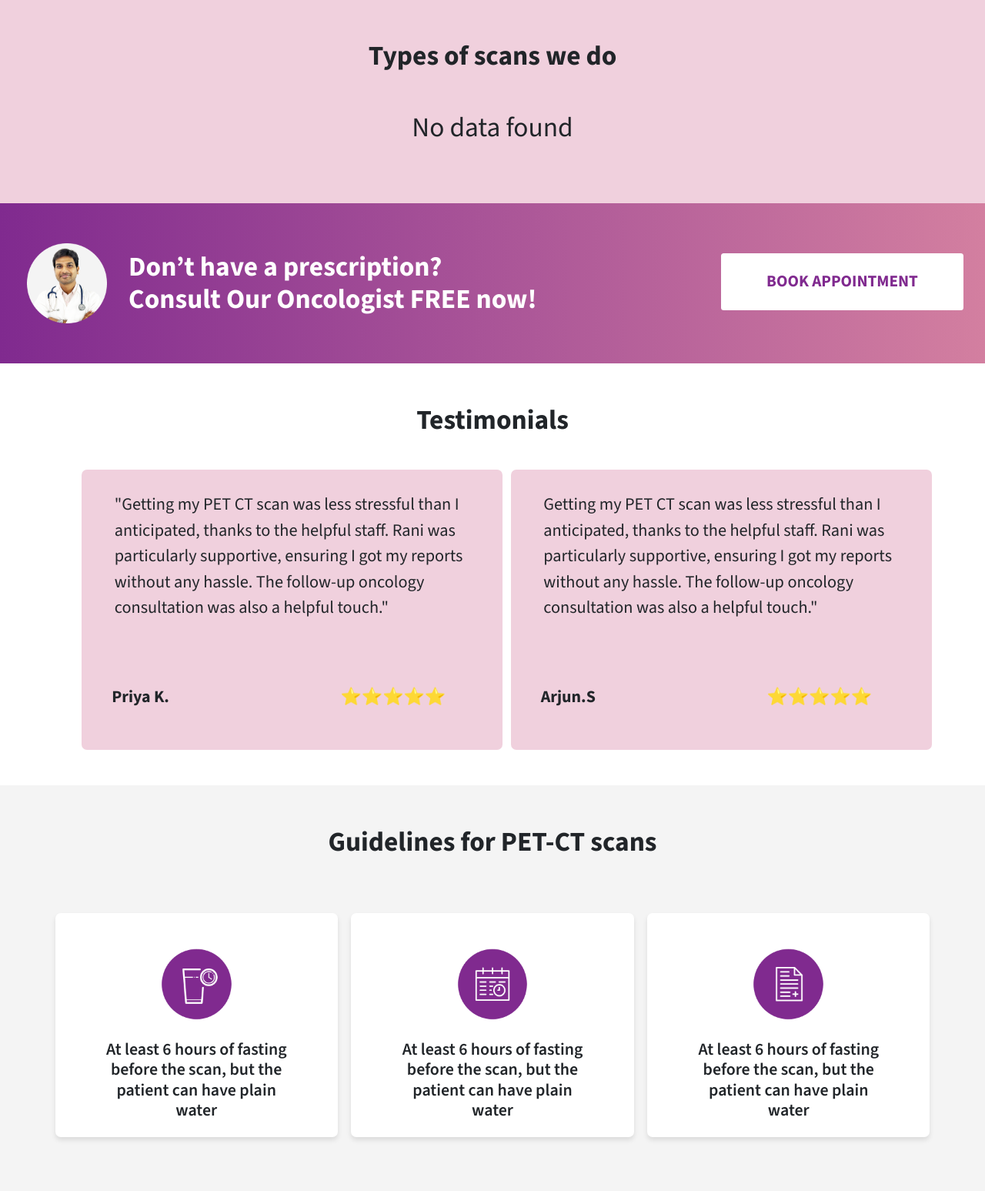
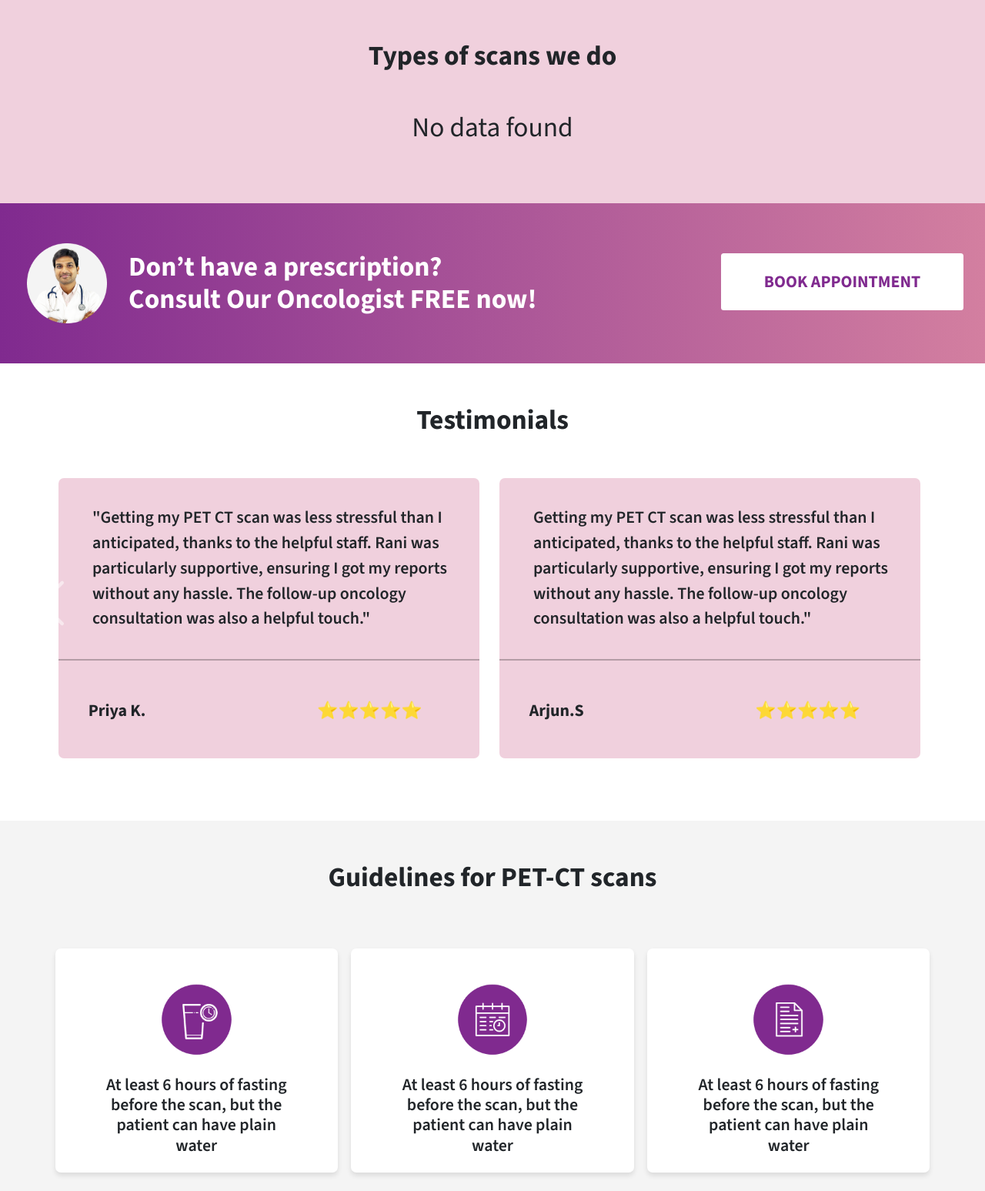
Before and after one commit to lavankumara2015/htdocs, a PHP site: page /copyFigma/index.php in a window 1280 px wide. Shown: the part 931-2478 px from the top of the page at 77% size. Run offline with PHP 8.4, Linux system fonts and the light colour scheme; data that the repository does not hold is empty.

Commit message:
All changes done

```diff
--- a/copyFigma/index.php
+++ b/copyFigma/index.php
@@ -5,13 +5,14 @@
     <!-- <meta http-equiv="refresh" content="1"> -->
     <meta charset="UTF-8">
     <meta name="viewport" content="width=device-width, initial-scale=1.0">
-    <title>Figma Copy</title>
+    <title>Cancer Clinics</title>
     <link href="https://cdn.jsdelivr.net/npm/bootstrap@5.3.3/dist/css/bootstrap.min.css" rel="stylesheet" integrity="sha384-QWTKZyjpPEjISv5WaRU9OFeRpok6YctnYmDr5pNlyT2bRjXh0JMhjY6hW+ALEwIH" crossorigin="anonymous">
     <script src="https://cdn.jsdelivr.net/npm/bootstrap@5.3.3/dist/js/bootstrap.bundle.min.js" integrity="sha384-YvpcrYf0tY3lHB60NNkmXc5s9fDVZLESaAA55NDzOxhy9GkcIdslK1eN7N6jIeHz" crossorigin="anonymous"></script>
     <link rel="stylesheet" href="styles.css">
     <link rel="preconnect" href="https://fonts.googleapis.com">
     <link rel="preconnect" href="https://fonts.gstatic.com" crossorigin>
     <link href="https://fonts.googleapis.com/css2?family=Source+Sans+3:ital,wght@0,200..900;1,200..900&display=swap" rel="stylesheet">
+
 </head>
 
 <body>
@@ -104,13 +105,13 @@
             <div class="carousel-inner">
                 <div class="carousel-item active">
                     <p>"Getting my PET CT scan was less stressful than I anticipated, thanks to the helpful staff. Rani was particularly supportive, ensuring I got my reports without any hassle. The follow-up oncology consultation was also a helpful touch."</p>
-                    <hr style="border: 1px solid rgb(176, 169, 166) ;">
+                    <hr id="carousel-hr">
                     <span>Priya K.</span>
                     <span class="rating">⭐⭐⭐⭐⭐</span>
                 </div>
                 <div class="carousel-item">
                     <p>Getting my PET CT scan was less stressful than I anticipated, thanks to the helpful staff. Rani was particularly supportive, ensuring I got my reports without any hassle. The follow-up oncology consultation was also a helpful touch."</p>
-                    <hr style="border: 1px solid rgb(176, 169, 166) ;">
+                    <hr id="carousel-hr">
                     <span>Arjun.S</span>
                     <span class="rating">⭐⭐⭐⭐⭐</span>
                 </div>
@@ -125,22 +126,58 @@
             </button>
         </div>
     </div>
-
-    <div class="testimonial-card d-none  d-md-flex flex-wrap justify-content-center align-items-center">
-        <div style="background-color: #F0D0DD;" class="testimonial-single-card">
+    <div id="testimonial-carousel" class="carousel slide  md-device-carousel" data-bs-ride="carousel">
+  <div class="carousel-inner">
+    <div class="carousel-item active">
+      <div class="row d-flex flex-row flex-wrap justify-content-center  align-items-center ">
+        <div class="col-md-5 mx-2">
+          <div class="testimonial-single-card" style="background-color: #F0D0DD;">
             <p>"Getting my PET CT scan was less stressful than I anticipated, thanks to the helpful staff. Rani was particularly supportive, ensuring I got my reports without any hassle. The follow-up oncology consultation was also a helpful touch."</p>
-            <hr>
+            <hr id="carousel-hr">
             <span>Priya K.</span>
             <span class="rating">⭐⭐⭐⭐⭐</span>
+          </div>
         </div>
-        <div style="background-color: #F0D0DD;" class="testimonial-single-card">
+        <div class="col-md-5">
+          <div class="testimonial-single-card" style="background-color: #F0D0DD;">
             <p>Getting my PET CT scan was less stressful than I anticipated, thanks to the helpful staff. Rani was particularly supportive, ensuring I got my reports without any hassle. The follow-up oncology consultation was also a helpful touch."</p>
-            <hr>
+            <hr id="carousel-hr">
             <span>Arjun.S</span>
             <span class="rating">⭐⭐⭐⭐⭐</span>
+          </div>
         </div>
+      </div>
     </div>
-
+    <div class="carousel-item">
+      <div class="row  d-flex flex-row flex-wrap justify-content-center  align-items-center">
+        <div class="col-md-5 mx-2">
+          <div class="testimonial-single-card" style="background-color: #F0D0DD;">
+            <p>"Getting my PET CT scan was less stressful than I anticipated, thanks to the helpful staff. Rani was particularly supportive, ensuring I got my reports without any hassle. The follow-up oncology consultation was also a helpful touch."</p>
+            <hr id="carousel-hr">
+            <span>Priya K.</span>
+            <span class="rating">⭐⭐⭐⭐⭐</span>
+          </div>
+        </div>
+        <div class="col-md-5">
+          <div class="testimonial-single-card" style="background-color: #F0D0DD;">
+            <p>"Getting my PET CT scan was less stressful than I anticipated, thanks to the helpful staff. Rani was particularly supportive, ensuring I got my reports without any hassle. The follow-up oncology consultation was also a helpful touch."</p>
+            <hr id="carousel-hr">
+            <span>Arjun.S</span>
+            <span class="rating">⭐⭐⭐⭐⭐</span>
+          </div>
+        </div>
+      </div>
+    </div>
+  </div>
+  <button class="carousel-control-prev" type="button" data-bs-target="#testimonial-carousel" data-bs-slide="prev">
+    <span class="carousel-control-prev-icon" aria-hidden="true"></span>
+    <span class="visually-hidden">Previous</span>
+  </button>
+  <button class="carousel-control-next" type="button" data-bs-target="#testimonial-carousel" data-bs-slide="next">
+    <span class="carousel-control-next-icon" aria-hidden="true"></span>
+    <span class="visually-hidden">Next</span>
+  </button>
+</div>
     <!-- Guidelines for PET - CT scans -->
 
     <div style="background-color: rgba(244, 244, 244, 1); padding: 1.5rem 0 2rem 0;">
--- a/copyFigma/styles.css
+++ b/copyFigma/styles.css
@@ -317,7 +317,7 @@ h2 {
 .py-5 {
     padding-top: 1.5rem !important;
     padding-bottom: 1.5rem !important;
-    border-radius: 0.5rem;
+    border-radius: 0.2rem;
 }
 .grid-container {
     display: grid;
@@ -331,7 +331,7 @@ h2 {
     padding: 0.2rem 1.2rem;
     font-size: var(--small-16-font);
     position: relative;
-    bottom: 0.5rem;
+    bottom: 0.7rem;
 }
 .guidelines {
     display: flex;
@@ -403,6 +403,10 @@ button {
     border-radius: 0.1rem;
     height: 1.36rem;
     width: 7rem;
+    font-size: 0.72rem;
+    justify-content: center;
+    display: flex;
+    align-items: self-end;
 
 }
 .main-Free>button>span {
@@ -623,9 +627,12 @@ code {
         padding: 0rem;
         width: 8.9rem;
         height: 2.1rem;
-    font-size: 0.6rem;
+        font-size: 0.62rem;
         position: relative;
         top: 0.6rem;
+        display: flex;
+        justify-content: center;
+        align-items: center;
 
     }
     .main-Free>button>span {
@@ -677,6 +684,17 @@ code {
         width: 15.48rem;
         height: 10.31rem;
         border-radius: 0.2rem;
+        margin-bottom: 2.3rem;
+    }
+    .carousel-control-next-icon {
+        position: relative;
+        bottom: 1.7rem;
+        left: 1.2rem;
+    }
+    .carousel-control-prev-icon {
+        position: relative;
+        bottom: 1.7rem;
+        right: 0.8rem;
     }
     .h2-Importance{
         position: relative;
@@ -685,9 +703,9 @@ code {
     .testimonial-single-card>span {
         padding-left: 1.1rem;
         font-size: 0.62rem;
-        position: relative;
-        top: 0.5rem;
+
     }
+
     .testimonial-card p {
         width: 15.48rem;
         font-size: 0.63rem;
@@ -695,15 +713,20 @@ code {
         padding: 0.8rem 0.5rem 0.2rem 1.2rem;
     }
     .testimonial-card hr {
-        margin: 10px 0;
-        position: relative;
-        top: 0rem;
-        border-top: 1px solid #6c6c6c;
+        margin: 10px 0 !important;
+        position: relative !important;
+        top: 0rem !important;
+        border-top: 1px solid #6c6c6c !important;
     }
 
     .pet-ct img {
-        width: 14.43396rem;
-        height: 15.1886rem;
+        width: 14.5rem;
+        height: 15.8rem;
+    }
+
+.pet-ct .accordion {
+    width: 16.71rem;
+    margin-bottom: 1rem;
 }
     .guidelines {
         display: flex;
@@ -754,13 +777,22 @@ code {
         left: 0.5rem;
         padding-top: 0.5rem;
     }
+    .carousel-inner {
+        position: relative;
+        width: 100%;
+        overflow: hidden;
+        right: 1rem;
+    }
+    #carousel-hr{
+        border: 0.01rem solid black !important;
+    }
     .pet-ct {
         display: flex;
         flex-direction: row;
         justify-content: center;
         align-items: center;
         padding: 1.2rem;
-        gap: 20px;
+        gap: 1.2rem;
     }
     .accordion-body {
         background-color: rgba(240, 208, 221, 1);
@@ -901,12 +933,18 @@ code {
 .accordion-header button {
     font-size: 0.6rem !important;
 }
-.accordion-item:first-of-type>.accordion-header .accordion-button {
+.accordion-item:first-of-type>.accordion-header .accordion-button{
     background-color: var(--colorPink);
 }
+
 .accordion-item:first-of-type>.accordion-header .accordion-button {
     background-color: white;
     font-weight: 600 !important;
+
+    border-radius: 0rem 0rem;
+}
+.accordion-item:last-of-type>.accordion-header .accordion-button.collapsed {
+    border-radius: 0rem;
 }
  .pet-ct .accordion-body ,.accordion-button:not(.collapsed){
     background-color: var(--colorPink) !important;
@@ -915,7 +953,33 @@ code {
  .pet-ct .accordion-body{
     font-size: 0.46rem !important;
  }
+ .md-device-carousel{
+    display: inline !important;
+}
+.col-md-6 {
+    flex: 0 0 auto;
+    width: 50%;
+    display: flex;
+    position: relative;
+    left: 1.2rem;
+}
+.carousel-item p {
+    margin-top: 0;
+    margin-bottom: 1rem;
+    font-size: var(--medium-33-font);
+    font-weight: 600;
+    padding: 1rem 0 0 1.25rem;
+}
+.carousel-main {
+    padding: 0.5rem;
+}
 
+}
+
+
+
+.md-device-carousel{
+    display: none;
 }
 .pet-ct .accordion-body{
     background-color: var(--colorPink) !important;
@@ -925,6 +989,7 @@ code {
  .pet-ct .accordion-body {
     background-color: var(--colorPink) !important;
     color: black !important;
+    padding: 1rem !important;
  }
  .pet-ct .accordion-button:not(.collapsed){
     background-color: var(--colorPink) !important ;
@@ -950,3 +1015,6 @@ code {
     font-size: 1rem;
     margin-top: 1rem;
 }
+#carousel-hr{
+    border: 0.01rem solid black !important;
+}
```
Lines whose indentation alone changed are shown as unchanged.
